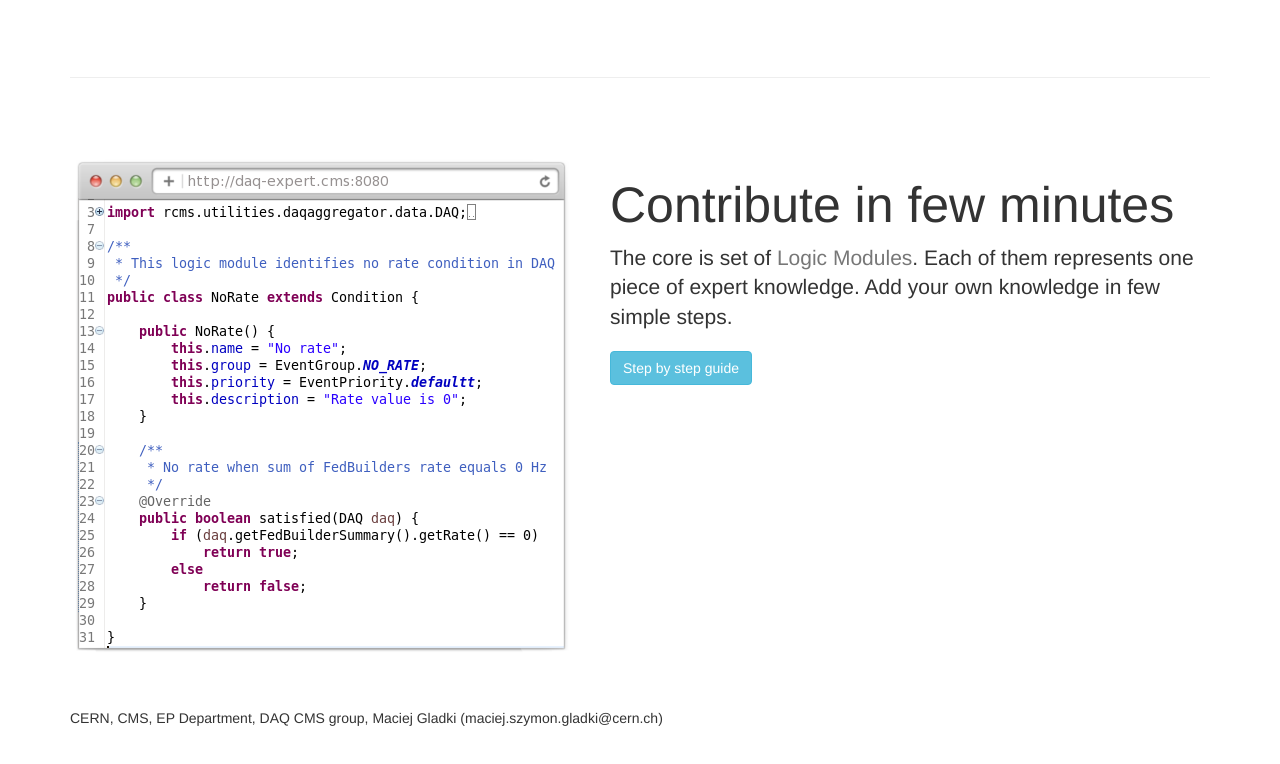
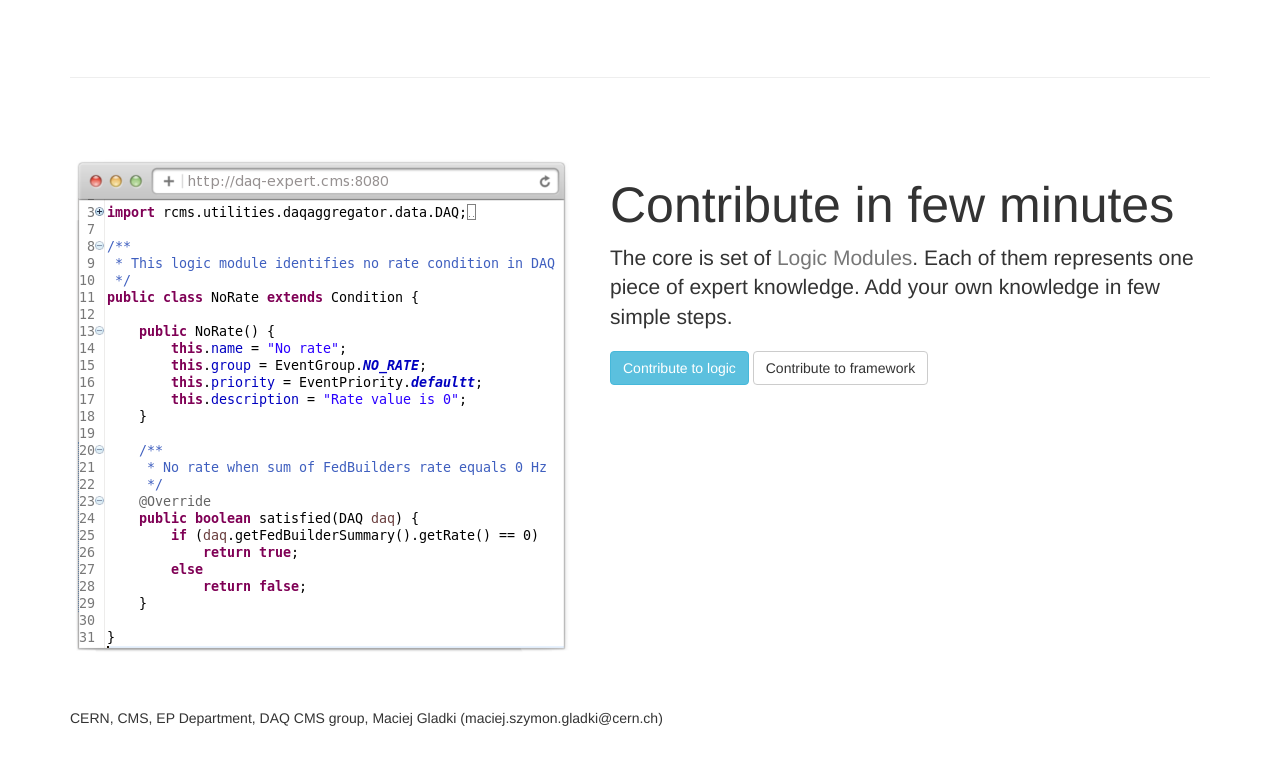
Before and after one commit to gladky/expert-landing, a plain HTML site: page index.html in a window 1280 px wide. Shown: the part 2843-3607 px from the top of the page. Drawn offline with Linux system fonts and the light colour scheme.

Commit message:
link to framework contrib

```diff
--- a/index.html
+++ b/index.html
@@ -195,8 +195,8 @@
 				knowledge in few simple steps.
 			</p>
 
-			<a href="logic-contributing.html" class="btn btn-info" role="button">Step
-				by step guide</a>
+			<a href="logic-contributing.html" class="btn btn-info" role="button">Contribute to logic</a>
+			<a href="contributing.html" class="btn btn-default" role="button">Contribute to framework</a>
 
 
 		</div>
```
